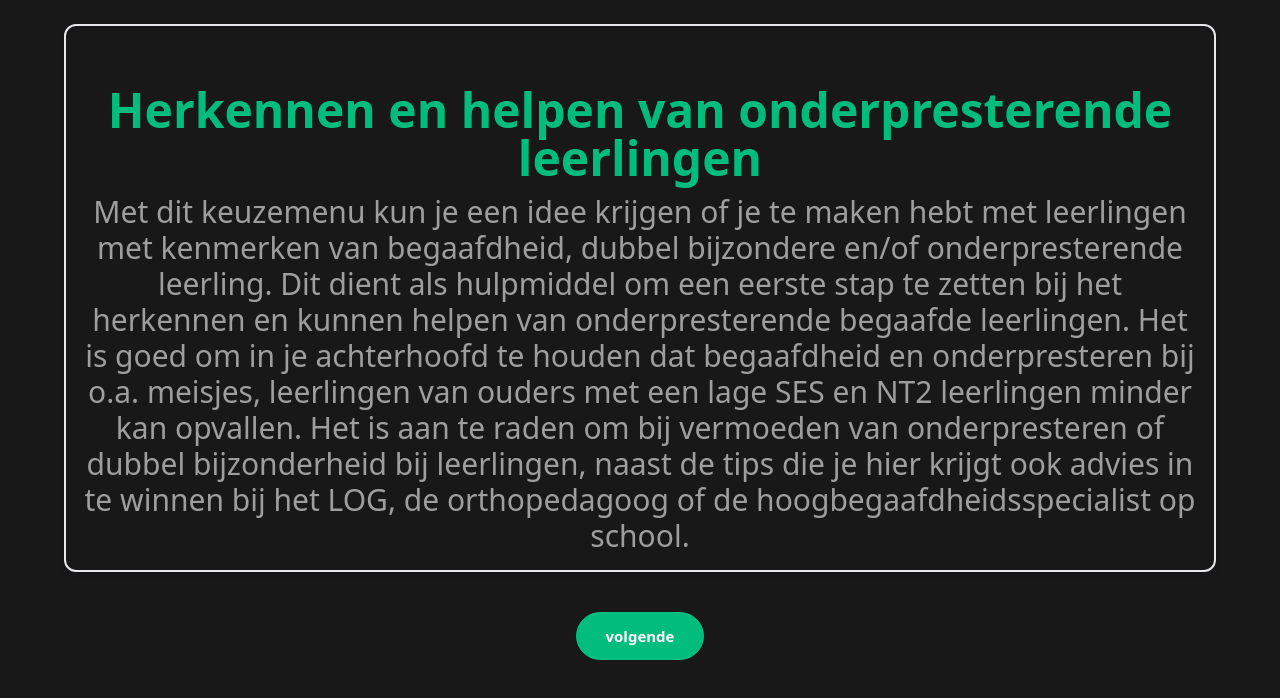
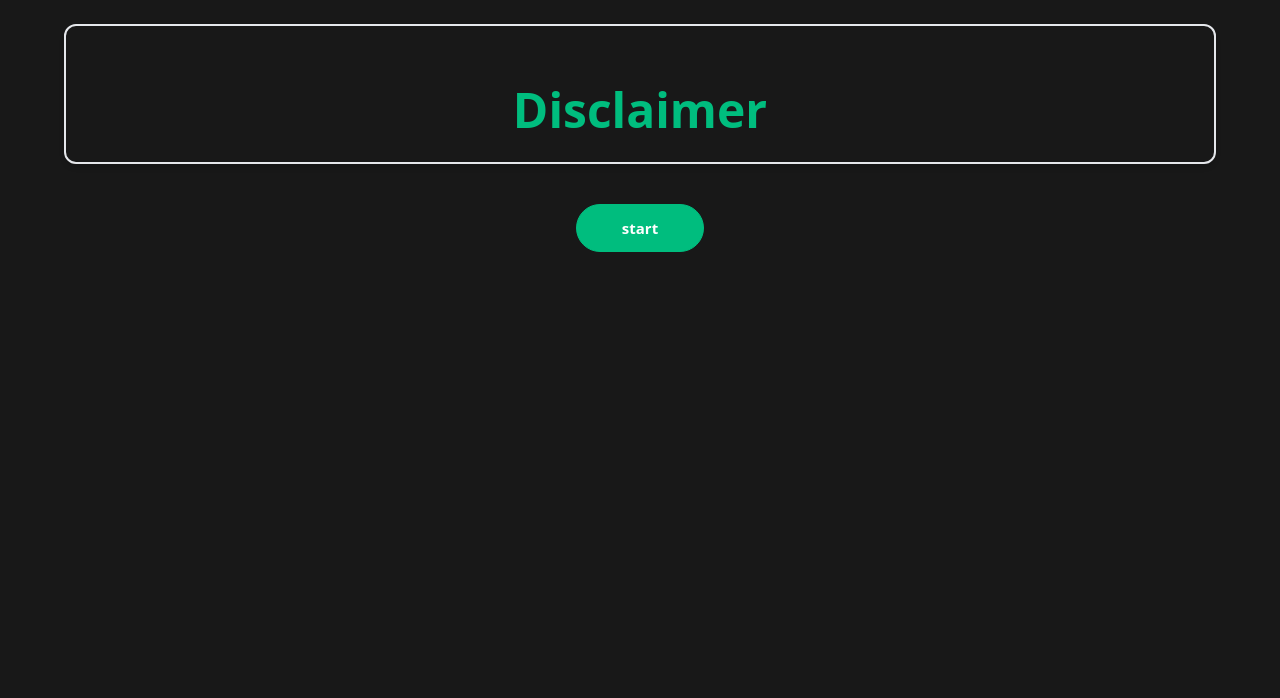
Before and after one commit to margowispels/hoppa, a Vue app: page /#/ in a window 1280 px wide. Shown: the top 698 px of the page. Built offline with nearby package versions, Linux system fonts and the light colour scheme.

Commit message:
added disclaimer

```diff
--- /dev/null
+++ b/src/components/Disclaimer.vue
@@ -0,0 +1,20 @@
+<script setup>
+import { useRouter } from 'vue-router'
+
+const router = useRouter()
+
+function goToHome() {
+  router.push('/Home')
+}
+</script>
+
+<template>
+  <div class="div_hoppa">
+    <h1>Disclaimer</h1>
+    <h3>
+    </h3>
+  </div>
+  <div class="button-group">
+    <button class="button" @click="goToHome">start</button>
+  </div>
+</template>
--- a/src/components/End.vue
+++ b/src/components/End.vue
@@ -4,7 +4,7 @@ import { useRouter } from 'vue-router'
 const router = useRouter()
 
 function goToHome() {
-  router.push('/')
+  router.push('/Home')
 }
 
 function goBackToP4() {
@@ -25,8 +25,8 @@ function goBackToP4() {
         Dit is één manier om met onderpresteren aan de slag te kunnen gaan, er zijn
         nog veel meer mogelijkheden. Denk daarbij ook eens aan het compacten,
         verrijken of versnellen van één of meerdere vakken en om deze leerling te
-        bespreken met het LOG en/of Orthopedagoog en/of de hoogbegaafdheidsspecialist
-        op school.
+        bespreken met de ondersteuning en/of Orthopedagoog en/of de
+        hoogbegaafdheidsspecialist op school.
     </h3>
     <br>
     <h3>
--- a/src/components/Home.vue
+++ b/src/components/Home.vue
@@ -2,6 +2,10 @@
 import { useRouter } from 'vue-router'
 
 const router = useRouter()
+
+function goBackToDisclaimer() {
+  router.push('/')
+}
 
 function goToP1() {
   router.push('/P1')
@@ -14,17 +18,19 @@ function goToP1() {
     <h3>
       Met dit keuzemenu kun je een idee krijgen of je te maken hebt
       met leerlingen met kenmerken van begaafdheid, dubbel bijzondere
-      en/of onderpresterende leerling. Dit dient als hulpmiddel om een
+      en/of onderpresterende leerlingen. Dit dient als hulpmiddel om een
       eerste stap te zetten bij het herkennen en kunnen helpen van
       onderpresterende begaafde leerlingen. Het is goed om in je achterhoofd
       te houden dat begaafdheid en onderpresteren bij o.a. meisjes, leerlingen
-      van ouders met een lage SES en NT2 leerlingen minder kan opvallen. Het is
-      aan te raden om bij vermoeden van onderpresteren of dubbel bijzonderheid
-      bij leerlingen, naast de tips die je hier krijgt ook advies in te winnen
-      bij het LOG, de orthopedagoog of de hoogbegaafdheidsspecialist op school.
+      van ouders met een lage SES (Social Economische Status) en NT2 (Nederlands
+      als tweede taal) leerlingen minder kan opvallen. Het is aan te raden om
+      bij vermoeden van onderpresteren of dubbel bijzonderheid bij leerlingen,
+      naast de tips die je hier krijgt ook advies in te winnen bij de ondersteuning,
+      de orthopedagoog of de hoogbegaafdheidsspecialist op school.
     </h3>
   </div>
   <div class="button-group">
+    <button class="button" @click="goBackToDisclaimer">vorige</button>
     <button class="button" @click="goToP1">volgende</button>
   </div>
 </template>
--- a/src/components/P1.vue
+++ b/src/components/P1.vue
@@ -4,7 +4,7 @@ import { useRouter } from 'vue-router'
 const router = useRouter()
 
 function goBackToHome() {
-  router.push('/')
+  router.push('/Home')
 }
 
 function goToP1nee() {
--- a/src/components/P2.vue
+++ b/src/components/P2.vue
@@ -20,10 +20,10 @@ function goToP2ja() {
   <div class="div_hoppa">
     <h1>Kun je één of meerdere van de volgende vragen met ja beantwoorden?</h1>
     <h3>
-        <ul>
-            <li>Zijn er aanwijzingen voor dyslexie of een ander leerprobleem?</li>
-            <li>Zijn er aanwijzingen voor ADHD, ASS of een ander ontwikkelingsprobleem?</li>
-        </ul>
+      <ul class="list-decimal text-left p-2 m-4">
+          <li>Zijn er aanwijzingen voor dyslexie of een ander leerprobleem?</li>
+          <li>Zijn er aanwijzingen voor ADHD, ASS of een ander ontwikkelingsprobleem?</li>
+      </ul>
     </h3>
   </div>
   <div class="button-group">
--- a/src/components/P2_ja.vue
+++ b/src/components/P2_ja.vue
@@ -18,7 +18,7 @@ function goBackFromP1jaToP2() {
       of is er nog meer nodig? Wat zijn de talenten van de
       leerling en wordt hier al wat op ingezet? Wat geven de
       leerling en ouders/verzorgers zelf aan? Het is aan te raden
-      om deze leerling te bespreken met het LOG en/of
+      om deze leerling te bespreken met de ondersteuning en/of
       Orthopedagoog en/of de hoogbegaafdheidsspecialist op school.
     </h3>
     <br>
--- a/src/main.js
+++ b/src/main.js
@@ -4,6 +4,7 @@ import { createApp } from "vue";
 import { createWebHashHistory, createRouter } from 'vue-router'
 
 import App from "./App.vue";
+import Disclaimer from "./components/Disclaimer.vue";
 import Home from "./components/Home.vue";
 import P1 from "./components/P1.vue";
 import P1_nee from "./components/P1_nee.vue";
@@ -20,7 +21,8 @@ import End from "./components/End.vue";
 const router = createRouter({
     history: createWebHashHistory(),
     routes: [
-      { path: '/', name: 'home', component: Home },
+      { path: '/', name: 'Disclaimer', component: Disclaimer },
+      { path: '/Home', name: 'Home', component: Home },
       { path: '/P1', name: 'P1', component: P1 },
       { path: '/P1_nee', name: 'P1_nee', component: P1_nee },
       { path: '/P2', name: 'P2', component: P2 },
@@ -33,6 +35,10 @@ const router = createRouter({
       { path: '/P4_3', name: 'P4_3', component: P4_3},
       { path: '/End', name: 'End', component: End},
     ],
+    scrollBehavior(to, from, savedPosition) {
+      // always scroll to top
+      return { top: 0 }
+    },
   })
 
 createApp(App)
```
